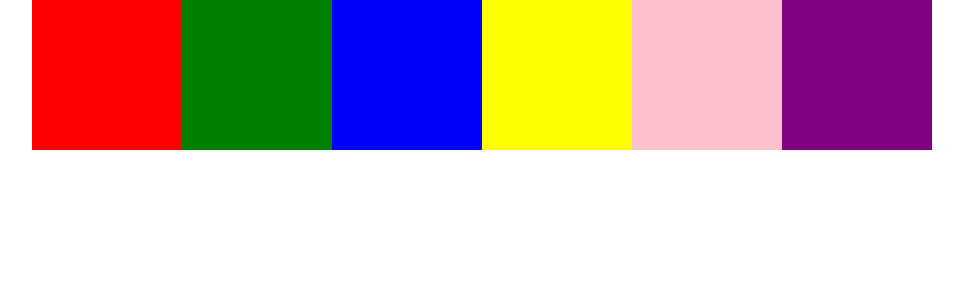
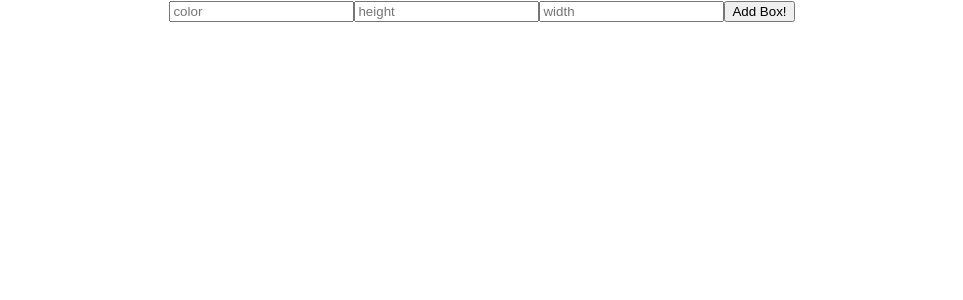
Before and after one commit to saqib-suleman/practice-react, a React (Create React App) app: page / in a window 1280 px wide. Shown: the top 300 px of the page, without its empty margins (158-1121 px from the left). Built offline with nearby package versions, Linux system fonts and the light colour scheme.

Commit message:
completed add box form ex

```diff
--- a/package.json
+++ b/package.json
@@ -9,6 +9,7 @@
     "react": "^17.0.2",
     "react-dom": "^17.0.2",
     "react-scripts": "4.0.3",
+    "uuid": "^8.3.2",
     "web-vitals": "^1.1.1"
   },
   "scripts": {
--- /dev/null
+++ b/src/App6.js
@@ -0,0 +1,15 @@
+import React, { Component } from "react";
+import "./App.css";
+import BoxMaker from "./BoxMaker";
+
+class App extends Component {
+  render() {
+    return (
+      <div className="App">
+        <BoxMaker />
+      </div>
+    );
+  }
+}
+
+export default App;
--- /dev/null
+++ b/src/BoxForm.js
@@ -0,0 +1,56 @@
+import React, { Component } from "react";
+import { v4 as uuidv4 } from "uuid";
+
+class BoxForm extends Component {
+  constructor(props) {
+    super(props);
+    this.state = { backgroundColor: "", height: "", width: "" };
+
+    this.handleChange = this.handleChange.bind(this);
+    this.handleSubmit = this.handleSubmit.bind(this);
+  }
+
+  handleChange(e) {
+    this.setState({
+      [e.target.name]: e.target.value,
+    });
+  }
+
+  handleSubmit(e) {
+    e.preventDefault();
+    const newBox = { ...this.state, id: uuidv4() };
+    this.props.addBox(newBox);
+    this.setState({ backgroundColor: "", height: "", width: "" });
+  }
+
+  render() {
+    return (
+      <form onSubmit={this.handleSubmit}>
+        <input
+          id="color"
+          name="backgroundColor"
+          placeholder="color"
+          value={this.state.backgroundColor}
+          onChange={this.handleChange}
+        />
+        <input
+          id="height"
+          name="height"
+          placeholder="height"
+          value={this.state.height}
+          onChange={this.handleChange}
+        />
+        <input
+          id="width"
+          name="width"
+          placeholder="width"
+          value={this.state.width}
+          onChange={this.handleChange}
+        />
+        <button>Add Box!</button>
+      </form>
+    );
+  }
+}
+
+export default BoxForm;
--- /dev/null
+++ b/src/BoxMaker.js
@@ -0,0 +1,43 @@
+import React, { Component } from "react";
+import BoxForm from "./BoxForm";
+import ColorBox from "./ColorBox";
+
+class BoxMaker extends Component {
+  constructor(props) {
+    super(props);
+    this.state = {
+      styles: [],
+    };
+    this.addBox = this.addBox.bind(this);
+  }
+
+  addBox(style) {
+    this.setState((st) => ({
+      styles: [...st.styles, style],
+    }));
+  }
+
+  removeBox(id) {
+    this.setState({
+      styles: this.state.styles.filter((style) => style.id !== id),
+    });
+  }
+
+  render() {
+    return (
+      <div>
+        <BoxForm addBox={this.addBox} />
+        {this.state.styles.map((style) => (
+          <ColorBox
+            id={style.id}
+            key={style.id}
+            style={style}
+            removeBox={() => this.removeBox(style.id)}
+          />
+        ))}
+      </div>
+    );
+  }
+}
+
+export default BoxMaker;
--- /dev/null
+++ b/src/ColorBox.js
@@ -0,0 +1,13 @@
+import React, { Component } from "react";
+
+class ColorBox extends Component {
+  render() {
+    return (
+      <div style={this.props.style}>
+        <button onClick={this.props.removeBox}>Remove Me!</button>
+      </div>
+    );
+  }
+}
+
+export default ColorBox;
--- a/src/index.js
+++ b/src/index.js
@@ -5,12 +5,13 @@ import "./index.css";
 // import App2 from "./App2";
 // import App3 from "./App3";
 // import App4 from "./App4";
-import App5 from "./App5";
+// import App5 from "./App5";
+import App6 from "./App6";
 import reportWebVitals from "./reportWebVitals";
 
 ReactDOM.render(
   <React.StrictMode>
-    <App5 />
+    <App6 />
   </React.StrictMode>,
   document.getElementById("root")
 );
```
Also changed, not shown: 1 other file (tests, documents, lock files or other folders).
